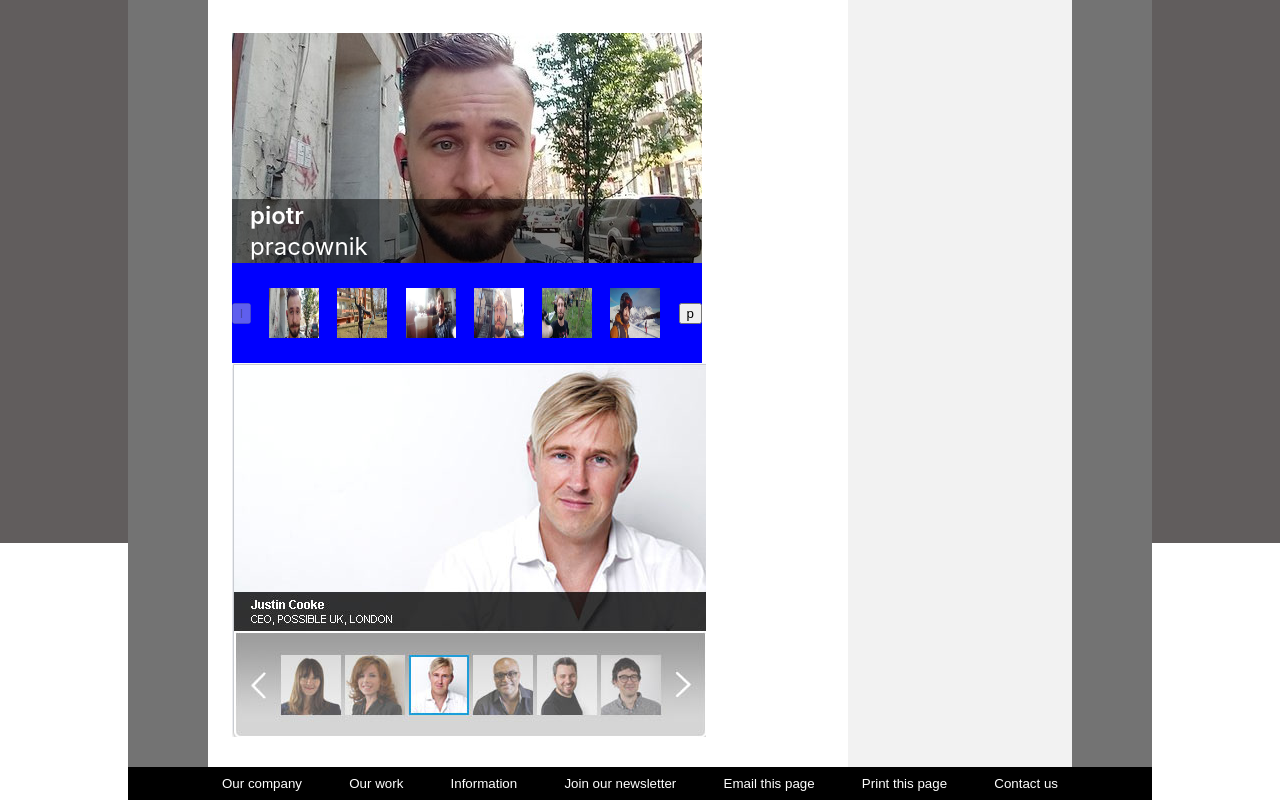
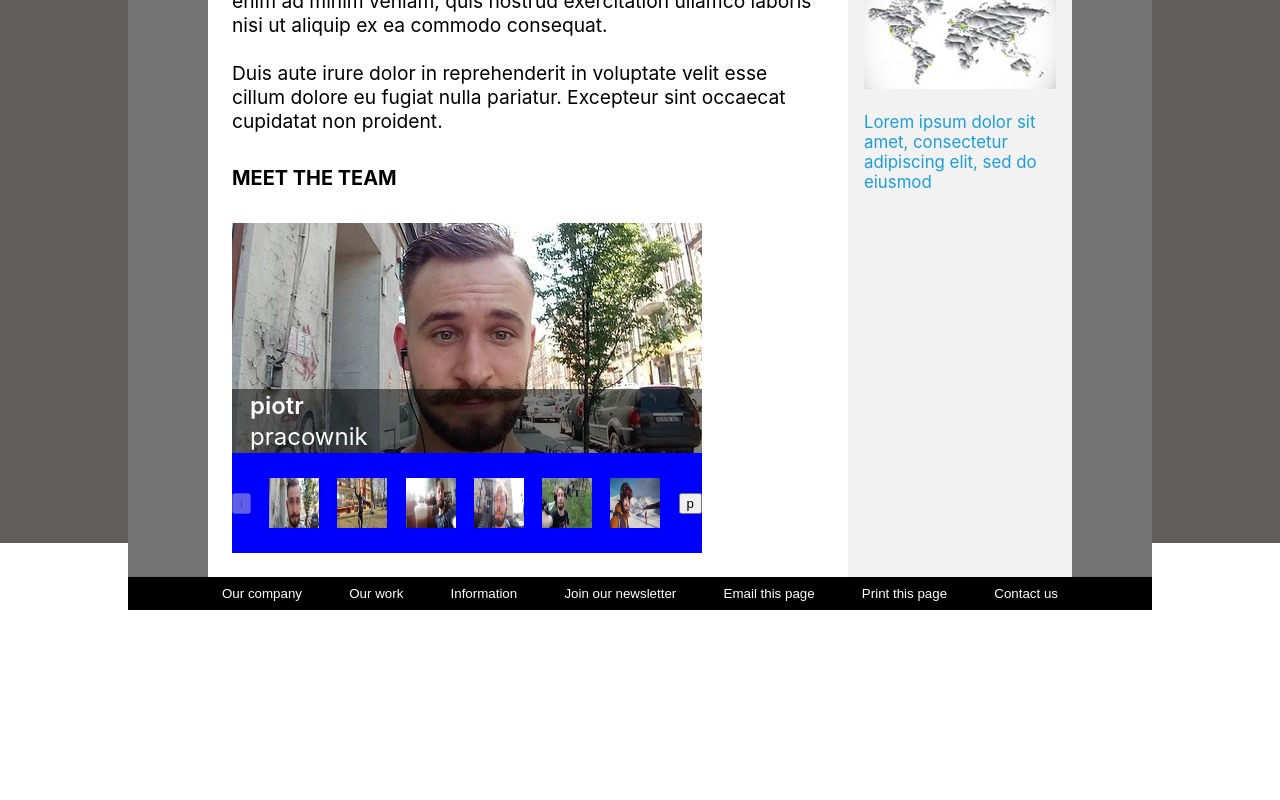
Before and after one commit to Olendroza/possible, a React (Create React App) app: page / in a window 1280 px wide. Shown: the part 257-1057 px from the top of the page. After the commit the page ends 867 px from the top, so only its background shows below. Built offline with nearby package versions, Linux system fonts and the light colour scheme.

Commit message:
deleted template image

```diff
--- a/src/App.js
+++ b/src/App.js
@@ -1,6 +1,5 @@
 import React from 'react';
 import map from './img/map.png';
-import meetTheTeam from './img/meettheteam.png'
 import logo from './img/logo.png'
 import './App.css';
 import { Gallery } from './components/gallery/gallery'
@@ -36,7 +35,6 @@ function App() {
           </p>
           <h5> MEET THE TEAM</h5>
           <Gallery/>
-          <img src={meetTheTeam}></img>
           </div>
           <div className='hero_sidebar'>
             <div className='hero_sidebar_item'>
```
